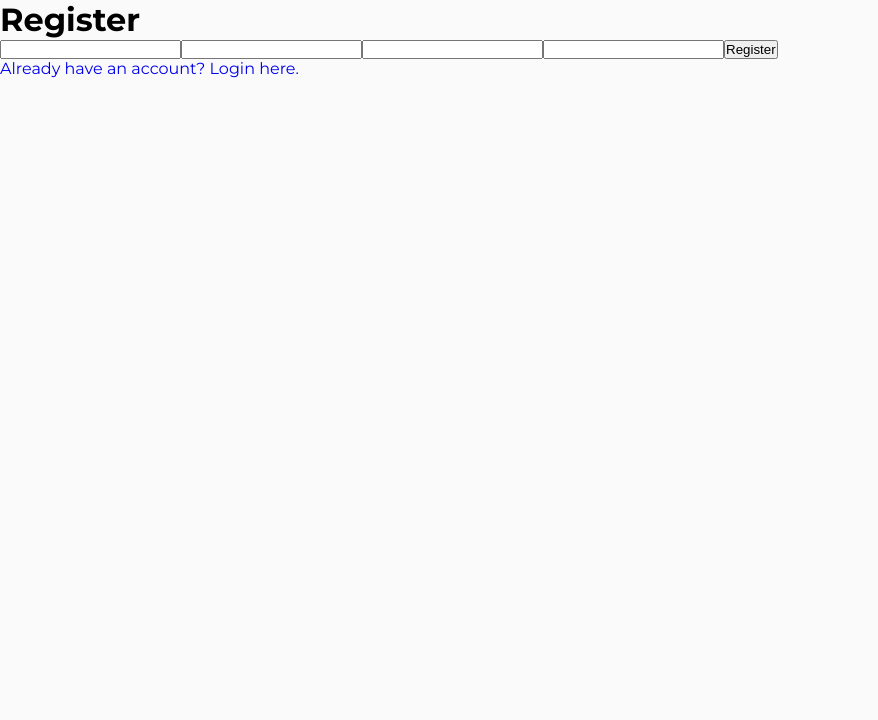
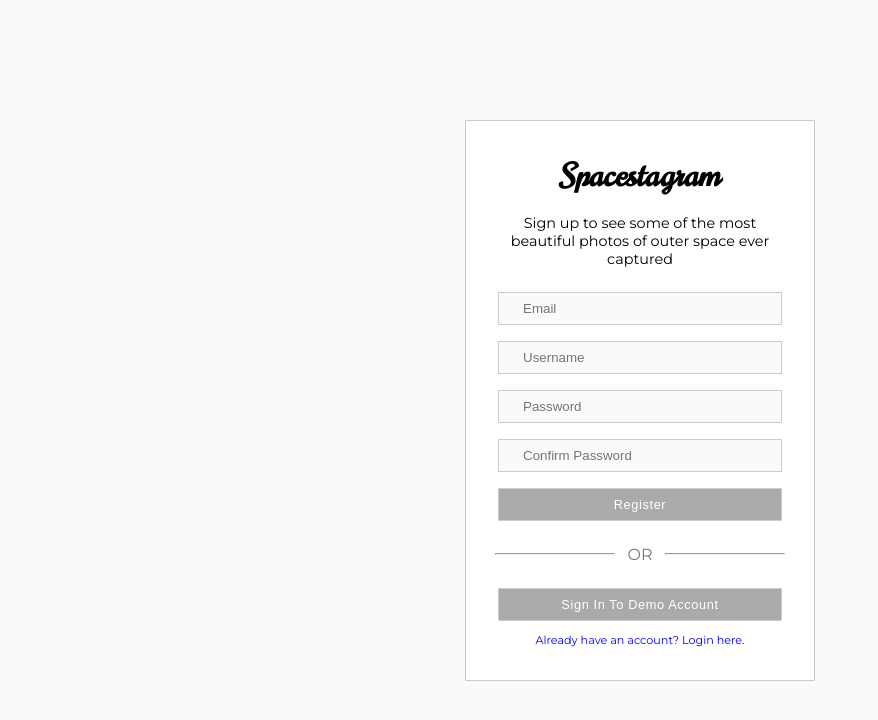
Before and after one commit to alto4/Spacestagram, a React (Create React App) app in the folder client/: page /register in a window 1280 px wide. Shown: the top 720 px of the page, without its empty margins (0-878 px from the left). Built offline with nearby package versions, Linux system fonts and the light colour scheme; the HTML template or start-up script is replaced by a standard one.

Commit message:
Add auth form styles and redirects, tack in auth functionality.

```diff
--- a/client/src/App.js
+++ b/client/src/App.js
@@ -1,19 +1,33 @@
-import { Fragment, useState, useEffect } from 'react';
-import { BrowserRouter as Router, Route, Routes } from 'react-router-dom';
+import { useState } from 'react';
+import { BrowserRouter as Router, Route, Routes, Navigate } from 'react-router-dom';
 import Login from './components/authentication/Login';
 import Register from './components/authentication/Register';
 import Feed from './components/layout/Feed';
 import './assets/App.css';
 
 const App = () => {
+  const [auth, setAuth] = useState(false);
   const [search, setSearch] = useState();
+
+  const logout = () => setAuth(false);
 
   return (
     <Router>
       <Routes>
-        <Route path='/login' element={<Login />} />
-        <Route path='/register' element={<Register />} />
-        <Route path='/feed' element={<Feed search={search} setSearch={setSearch} />}></Route>
+        <Route
+          path='/login'
+          element={auth ? <Feed search={search} setSearch={setSearch} logout={logout} /> : <Login setAuth={setAuth} />}
+        />
+        <Route
+          path='/register'
+          element={
+            auth ? <Feed search={search} setSearch={setSearch} logout={logout} /> : <Register setAuth={setAuth} />
+          }
+        />
+        <Route
+          path='/feed'
+          element={auth ? <Feed search={search} setSearch={setSearch} logout={logout} /> : <Navigate to='/login' />}
+        ></Route>
       </Routes>
     </Router>
   );
--- a/client/src/assets/App.css
+++ b/client/src/assets/App.css
@@ -9,6 +9,10 @@
 body {
   background-color: #fafafa;
   font-family: 'Montserrat', sans-serif;
+}
+
+button:hover {
+  cursor: pointer;
 }
 
 .center-container {
@@ -119,5 +123,83 @@ main .right-container {
 }
 
 /* Auth Form Styles */
+.auth-form {
+  display: flex;
+  flex-direction: column;
+  align-items: center;
+  width: 350px;
+  padding: 2rem;
+  border: 1px solid #ccc;
+  margin: auto
+}
+
+.auth-form .logo-text {
+  font-size: 2rem;
+}
+
+.auth-form input,
+.auth-form button {
+  margin: .5rem auto;
+  width: 100%;
+  border: 1px solid #ccc;
+  padding: .5rem;
+  outline: none;
+}
+
+.auth-form input {
+  background: #fafafa;
+}
+
+::placeholder {
+  padding-left: 1rem;
+}
+
+.form-container {
+  display: flex;
+ align-content: center;
+}
+
+form {
+  background: #fff;
+}
+
+.form-description {
+  font-size: .9rem;
+  text-align: center;
+  margin: 1rem auto
+}
+
+.form-container button {
+  background-color: #aaa;
+  color: #fff;
+  font-weight: 500;
+  font-size: .8rem;
+  letter-spacing: .6px;
+}
+
+.form-container p {
+  font-size: .9rem;
+}
+
+.form-container span {
+  font-size: .7rem;
+}
+
+.or-container {
+  display: grid;
+  grid-template-columns: auto 50px auto;
+  color: #777;
+  align-items: center;
+  padding: 1rem;
+}
+
+.or-container span {
+  text-align: center;
+  font-size: 1rem;
+}
+
+hr {
+  width: 120px
+}
 
 /* Calendar Styles */
--- a/client/src/components/authentication/Login.js
+++ b/client/src/components/authentication/Login.js
@@ -2,7 +2,7 @@ import React, { useState } from 'react';
 import { Link } from 'react-router-dom';
 import axios from 'axios';
 
-const Login = () => {
+const Login = ({ setAuth }) => {
   const [formData, setFormData] = useState({
     email: '',
     username: '',
@@ -31,26 +31,44 @@ const Login = () => {
 
       const res = await axios.post('/api/auth', data, config);
 
-      console.log('Token returned after successful registration => ', res.data);
+      console.log('Token returned after successful login => ', res.data);
+      setAuth(true);
     } catch (error) {
       console.error(error.response.data);
     }
   };
 
   return (
-    <div>
-      <h1>Login</h1>
+    <section className='center-container form-container'>
       <form
+        className='auth-form'
         onSubmit={(e) => {
           onSubmit(e);
         }}
       >
-        <input name='username' value={username} onChange={(e) => onChange(e)} />
-        <input name='password' value={password} onChange={(e) => onChange(e)} />
+        <h1 className='logo-text'>Spacestagram</h1>
+        <p className='form-description'>
+          Sign in to see some of the most beautiful photos of outer space ever captured
+        </p>
+        <input name='username' placeholder='Email or Username' value={username} onChange={(e) => onChange(e)} />
+        <input name='password' placeholder='Password' value={password} onChange={(e) => onChange(e)} />
         <button type='submit'>Login</button>
+        <div className='or-container'>
+          <div>
+            <hr />
+          </div>
+
+          <span>OR</span>
+          <div>
+            <hr />
+          </div>
+        </div>
+        <button type='submit'>Sign In To Demo Account</button>
+        <Link to='/register'>
+          <span>Don't have an account? Register here.</span>
+        </Link>{' '}
       </form>
-      <Link to='/register'>Don't have an account? Register here.</Link>
-    </div>
+    </section>
   );
 };
 
--- a/client/src/components/authentication/Register.js
+++ b/client/src/components/authentication/Register.js
@@ -2,7 +2,7 @@ import React, { useState } from 'react';
 import { Link } from 'react-router-dom';
 import axios from 'axios';
 
-const Register = () => {
+const Register = ({ setAuth }) => {
   const [formData, setFormData] = useState({
     email: '',
     username: '',
@@ -35,6 +35,7 @@ const Register = () => {
         const res = await axios.post('/api/users', data, config);
 
         console.log('Token returned after successful registration => ', res.data);
+        setAuth(true);
       } catch (error) {
         console.error(error.response.data);
       }
@@ -42,21 +43,43 @@ const Register = () => {
   };
 
   return (
-    <div>
-      <h1>Register</h1>
+    <section className='center-container form-container'>
       <form
+        className='auth-form'
         onSubmit={(e) => {
           onSubmit(e);
         }}
       >
-        <input name='email' value={email} onChange={(e) => onChange(e)} />
-        <input name='username' value={username} onChange={(e) => onChange(e)} />
-        <input name='password' value={password} onChange={(e) => onChange(e)} />
-        <input name='passwordConfirm' value={passwordConfirm} onChange={(e) => onChange(e)} />
+        <h1 className='logo-text'>Spacestagram</h1>
+        <p className='form-description'>
+          Sign up to see some of the most beautiful photos of outer space ever captured
+        </p>
+        <input name='email' placeholder='Email' value={email} onChange={(e) => onChange(e)} />
+        <input name='username' placeholder='Username' value={username} onChange={(e) => onChange(e)} />
+        <input name='password' placeholder='Password' value={password} onChange={(e) => onChange(e)} />
+        <input
+          name='passwordConfirm'
+          placeholder='Confirm Password'
+          value={passwordConfirm}
+          onChange={(e) => onChange(e)}
+        />
         <button type='submit'>Register</button>
+        <div className='or-container'>
+          <div>
+            <hr />
+          </div>
+
+          <span>OR</span>
+          <div>
+            <hr />
+          </div>
+        </div>
+        <button type='submit'>Sign In To Demo Account</button>
+        <Link to='/login'>
+          <span>Already have an account? Login here.</span>
+        </Link>
       </form>
-      <Link to='/login'>Already have an account? Login here.</Link>
-    </div>
+    </section>
   );
 };
 
--- a/client/src/components/layout/DateSelector.js
+++ b/client/src/components/layout/DateSelector.js
@@ -1,7 +1,7 @@
 import React, { useState } from 'react';
 import DatePicker from 'react-datepicker';
 import 'react-datepicker/dist/react-datepicker.css';
-import moment from 'moment';
+//import moment from 'moment';
 
 const DateSelector = ({ updateDateFilter }) => {
   const [filterDate, setFilterDate] = useState();
--- a/client/src/components/layout/Feed.js
+++ b/client/src/components/layout/Feed.js
@@ -4,7 +4,7 @@ import axios from 'axios';
 import DateSelector from './DateSelector';
 import Navbar from './Navbar';
 
-const Feed = ({ search, setSearch }) => {
+const Feed = ({ search, setSearch, logout }) => {
   const [posts, setPosts] = useState();
   const [startDate, setStartDate] = useState('2022-01-01');
   const [dateFilter, setDateFilter] = useState();
@@ -50,6 +50,7 @@ const Feed = ({ search, setSearch }) => {
     if (!search && !dateFilter) {
       setFilteredPosts([]);
     }
+    // eslint-disable-next-line react-hooks/exhaustive-deps
   }, [posts, search, dateFilter]);
 
   useEffect(() => {}, [filteredPosts]);
@@ -62,7 +63,7 @@ const Feed = ({ search, setSearch }) => {
 
   return (
     <Fragment>
-      <Navbar updateSearch={(e) => setSearch(e)} />
+      <Navbar updateSearch={(e) => setSearch(e)} logout={logout} />
       <main>
         <section className='center-container'>
           {search?.length > 0 || dateFilter
--- a/client/src/components/layout/Navbar.js
+++ b/client/src/components/layout/Navbar.js
@@ -1,7 +1,7 @@
 import React from 'react';
 import avatar from '../../assets/images/nasa_logo.png';
 
-const Navbar = ({ updateSearch }) => {
+const Navbar = ({ updateSearch, logout }) => {
   return (
     <nav className='navbar'>
       <div className='center-container'>
@@ -15,7 +15,7 @@ const Navbar = ({ updateSearch }) => {
           />
         </div>
       </div>
-      <div className='right-container'>
+      <div className='right-container' onClick={logout}>
         <img src={avatar} alt='' className='avatar' />
       </div>
     </nav>
--- a/client/src/components/layout/Post.js
+++ b/client/src/components/layout/Post.js
@@ -18,7 +18,7 @@ const Post = ({ post }) => {
         <img src={url} alt={explanation.substring(0, 150)} />
       </div>
       <div className='post-details'>
-        <i class='far fa-heart fa-lg' style={{ color: 'red' }}></i>
+        <i className='far fa-heart fa-lg' style={{ color: 'red' }}></i>
         {/* <i class='fa fa-heart' style={{ color: 'red' }}></i> */}
         <div>
           <p>
```
